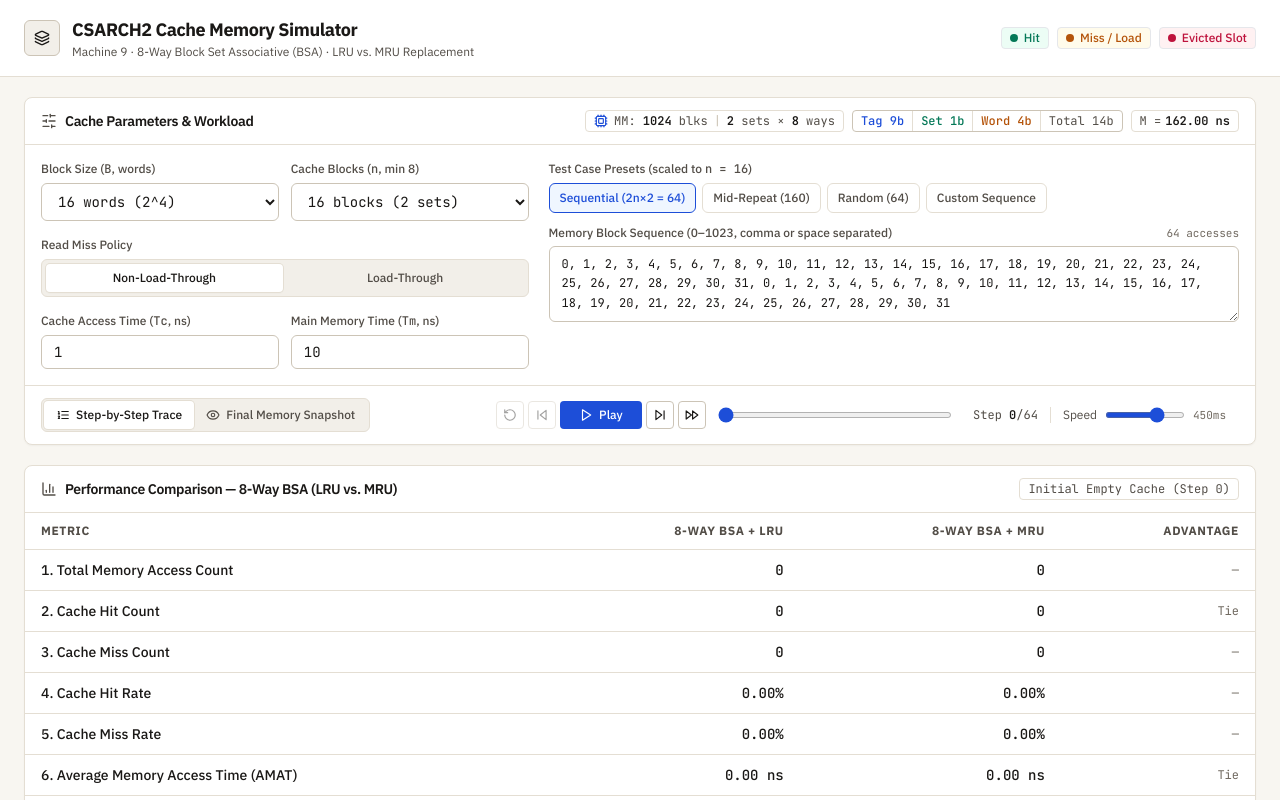
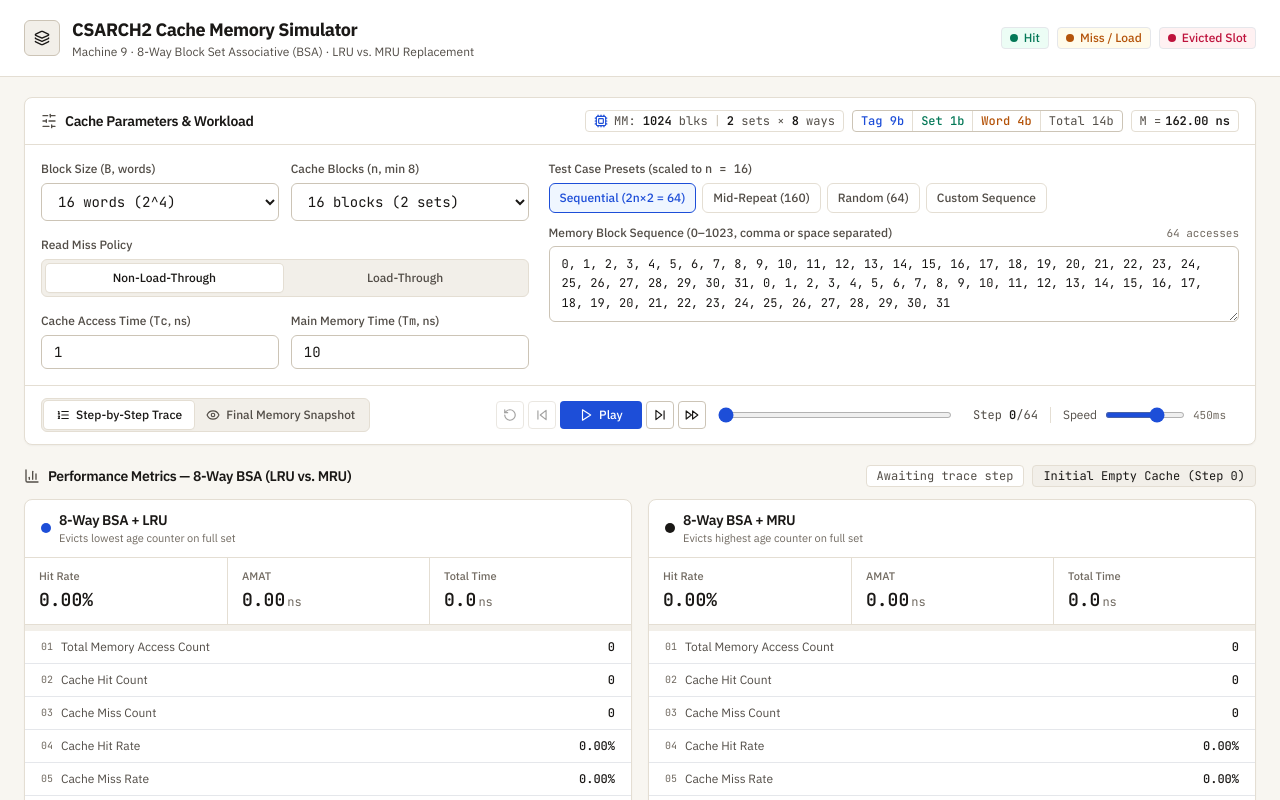
Before and after one commit to DaniMarsh/CSARCH2-G9-Cache-Machine, a React (Vite) app: page / in a window 1280 px wide. Shown: the top 800 px of the page. Built offline with nearby package versions, Linux system fonts and the light colour scheme.

Commit message:
feat(ui): upgrade side-by-side LRU vs MRU telemetry cards with all 7 metrics

```diff
--- a/src/components/ComparisonStats.tsx
+++ b/src/components/ComparisonStats.tsx
@@ -1,6 +1,10 @@
 import React from 'react';
-import { BarChart3 } from 'lucide-react';
-import type { SimulationConfig, SimulationMetrics } from '../engine/types';
+import { BarChart3, CheckCircle2 } from 'lucide-react';
+import type {
+  ReplacementPolicy,
+  SimulationConfig,
+  SimulationMetrics,
+} from '../engine/types';
 
 interface ComparisonStatsProps {
   lruMetrics: SimulationMetrics;
@@ -9,15 +13,170 @@ interface ComparisonStatsProps {
   stepLabel: string;
 }
 
-interface MetricRow {
-  label: string;
-  lruFormatted: string;
-  mruFormatted: string;
-  lruRaw: number;
-  mruRaw: number;
-  better: 'higher' | 'lower' | 'neutral';
-  deltaText?: string;
+interface PolicyCardProps {
+  policy: ReplacementPolicy;
+  subtitle: string;
+  metrics: SimulationMetrics;
+  opponent: SimulationMetrics;
 }
+
+const PolicyStatsCard: React.FC<PolicyCardProps> = ({
+  policy,
+  subtitle,
+  metrics,
+  opponent,
+}) => {
+  const hasAccesses = metrics.totalAccesses > 0;
+  const leadsAmat = hasAccesses && metrics.amat + 1e-9 < opponent.amat;
+  const leadsHitRate = hasAccesses && metrics.hitRate > opponent.hitRate + 1e-9;
+  const hitPct = (metrics.hitRate * 100).toFixed(2);
+  const missPct = (metrics.missRate * 100).toFixed(2);
+
+  const ledgerRows: {
+    index: string;
+    label: string;
+    value: string;
+    highlight?: boolean;
+  }[] = [
+    {
+      index: '01',
+      label: 'Total Memory Access Count',
+      value: metrics.totalAccesses.toLocaleString(),
+    },
+    {
+      index: '02',
+      label: 'Cache Hit Count',
+      value: metrics.hits.toLocaleString(),
+      highlight: hasAccesses && metrics.hits > opponent.hits,
+    },
+    {
+      index: '03',
+      label: 'Cache Miss Count',
+      value: metrics.misses.toLocaleString(),
+      highlight: hasAccesses && metrics.misses < opponent.misses,
+    },
+    {
+      index: '04',
+      label: 'Cache Hit Rate',
+      value: `${hitPct}%`,
+      highlight: leadsHitRate,
+    },
+    {
+      index: '05',
+      label: 'Cache Miss Rate',
+      value: `${missPct}%`,
+      highlight: leadsHitRate,
+    },
+    {
+      index: '06',
+      label: 'Average Memory Access Time (AMAT)',
+      value: `${metrics.amat.toFixed(2)} ns`,
+      highlight: leadsAmat,
+    },
+    {
+      index: '07',
+      label: 'Total Memory Access Time',
+      value: `${metrics.totalAccessTime.toFixed(2)} ns`,
+      highlight: hasAccesses && metrics.totalAccessTime + 1e-9 < opponent.totalAccessTime,
+    },
+  ];
+
+  return (
+    <article
+      aria-label={`8-Way BSA ${policy} Statistics`}
+      className="flex flex-col overflow-hidden rounded-lg border border-border-subtle bg-surface shadow-card"
+    >
+      {/* Card Header */}
+      <div className="flex items-center justify-between gap-2 border-b border-border-subtle bg-subtle/50 px-4 py-2.5">
+        <div className="flex items-center gap-2">
+          <span
+            className={`h-2.5 w-2.5 rounded-full ${
+              policy === 'LRU' ? 'bg-accent-primary' : 'bg-ink-primary'
+            }`}
+            aria-hidden="true"
+          />
+          <div>
+            <h3 className="text-sm font-semibold tracking-tight text-ink-primary">
+              8-Way BSA + {policy}
+            </h3>
+            <p className="text-[11px] text-ink-muted">{subtitle}</p>
+          </div>
+        </div>
+
+        {leadsAmat && (
+          <span className="inline-flex items-center gap-1 rounded border border-status-hit-border bg-status-hit-bg px-2 py-0.5 font-mono text-[11px] font-semibold text-status-hit">
+            <CheckCircle2 className="h-3 w-3" aria-hidden="true" />
+            Lower AMAT
+          </span>
+        )}
+      </div>
+
+      {/* Headline KPI Strip */}
+      <div className="grid grid-cols-3 divide-x divide-border-subtle border-b border-border-subtle bg-canvas/40">
+        <div className="px-3.5 py-2.5">
+          <p className="text-[11px] font-medium text-ink-muted">Hit Rate</p>
+          <p
+            className={`mt-0.5 font-mono text-lg font-semibold tabular-nums ${
+              leadsHitRate ? 'text-status-hit' : 'text-ink-primary'
+            }`}
+          >
+            {hitPct}%
+          </p>
+        </div>
+        <div className="px-3.5 py-2.5">
+          <p className="text-[11px] font-medium text-ink-muted">AMAT</p>
+          <p
+            className={`mt-0.5 font-mono text-lg font-semibold tabular-nums ${
+              leadsAmat ? 'text-status-hit' : 'text-ink-primary'
+            }`}
+          >
+            {metrics.amat.toFixed(2)}
+            <span className="ml-0.5 text-xs font-normal text-ink-muted">ns</span>
+          </p>
+        </div>
+        <div className="px-3.5 py-2.5">
+          <p className="text-[11px] font-medium text-ink-muted">Total Time</p>
+          <p className="mt-0.5 font-mono text-lg font-semibold tabular-nums text-ink-primary">
+            {metrics.totalAccessTime.toFixed(1)}
+            <span className="ml-0.5 text-xs font-normal text-ink-muted">ns</span>
+          </p>
+        </div>
+      </div>
+
+      {/* Thin Hit/Miss Ratio Bar */}
+      <div className="h-1.5 w-full bg-subtle" aria-hidden="true">
+        <div
+          className="h-full bg-status-hit transition-all duration-300"
+          style={{ width: `${Math.min(100, Math.max(0, metrics.hitRate * 100))}%` }}
+        />
+      </div>
+
+      {/* Full 7-Metric Tabular Ledger */}
+      <dl className="divide-y divide-border-subtle/80 text-xs">
+        {ledgerRows.map((row) => (
+          <div
+            key={row.index}
+            className="flex items-center justify-between gap-3 px-4 py-2 transition-colors hover:bg-subtle/30"
+          >
+            <dt className="flex items-center gap-2 text-ink-secondary">
+              <span className="font-mono text-[10px] text-ink-muted">{row.index}</span>
+              <span>{row.label}</span>
+            </dt>
+            <dd
+              className={`font-mono text-xs tabular-nums ${
+                row.highlight
+                  ? 'font-semibold text-status-hit'
+                  : 'font-medium text-ink-primary'
+              }`}
+            >
+              {row.value}
+            </dd>
+          </div>
+        ))}
+      </dl>
+    </article>
+  );
+};
 
 export const ComparisonStats: React.FC<ComparisonStatsProps> = ({
   lruMetrics,
@@ -25,173 +184,58 @@ export const ComparisonStats: React.FC<ComparisonStatsProps> = ({
   config,
   stepLabel,
 }) => {
-  const rows: MetricRow[] = [
-    {
-      label: '1. Total Memory Access Count',
-      lruFormatted: lruMetrics.totalAccesses.toLocaleString(),
-      mruFormatted: mruMetrics.totalAccesses.toLocaleString(),
-      lruRaw: lruMetrics.totalAccesses,
-      mruRaw: mruMetrics.totalAccesses,
-      better: 'neutral',
-    },
-    {
-      label: '2. Cache Hit Count',
-      lruFormatted: lruMetrics.hits.toLocaleString(),
-      mruFormatted: mruMetrics.hits.toLocaleString(),
-      lruRaw: lruMetrics.hits,
-      mruRaw: mruMetrics.hits,
-      better: 'higher',
-      deltaText:
-        lruMetrics.hits === mruMetrics.hits
-          ? 'Tie'
-          : `${lruMetrics.hits > mruMetrics.hits ? 'LRU' : 'MRU'} +${Math.abs(
-              lruMetrics.hits - mruMetrics.hits
-            )}`,
-    },
-    {
-      label: '3. Cache Miss Count',
-      lruFormatted: lruMetrics.misses.toLocaleString(),
-      mruFormatted: mruMetrics.misses.toLocaleString(),
-      lruRaw: lruMetrics.misses,
-      mruRaw: mruMetrics.misses,
-      better: 'lower',
-    },
-    {
-      label: '4. Cache Hit Rate',
-      lruFormatted: `${(lruMetrics.hitRate * 100).toFixed(2)}%`,
-      mruFormatted: `${(mruMetrics.hitRate * 100).toFixed(2)}%`,
-      lruRaw: lruMetrics.hitRate,
-      mruRaw: mruMetrics.hitRate,
-      better: 'higher',
-    },
-    {
-      label: '5. Cache Miss Rate',
-      lruFormatted: `${(lruMetrics.missRate * 100).toFixed(2)}%`,
-      mruFormatted: `${(mruMetrics.missRate * 100).toFixed(2)}%`,
-      lruRaw: lruMetrics.missRate,
-      mruRaw: mruMetrics.missRate,
-      better: 'lower',
-    },
-    {
-      label: '6. Average Memory Access Time (AMAT)',
-      lruFormatted: `${lruMetrics.amat.toFixed(2)} ns`,
-      mruFormatted: `${mruMetrics.amat.toFixed(2)} ns`,
-      lruRaw: lruMetrics.amat,
-      mruRaw: mruMetrics.amat,
-      better: 'lower',
-      deltaText:
-        Math.abs(lruMetrics.amat - mruMetrics.amat) < 0.005
-          ? 'Tie'
-          : `${lruMetrics.amat < mruMetrics.amat ? 'LRU' : 'MRU'} −${Math.abs(
-              lruMetrics.amat - mruMetrics.amat
-            ).toFixed(2)} ns`,
-    },
-    {
-      label: '7. Total Memory Access Time',
-      lruFormatted: `${lruMetrics.totalAccessTime.toFixed(2)} ns`,
-      mruFormatted: `${mruMetrics.totalAccessTime.toFixed(2)} ns`,
-      lruRaw: lruMetrics.totalAccessTime,
-      mruRaw: mruMetrics.totalAccessTime,
-      better: 'lower',
-      deltaText:
-        Math.abs(lruMetrics.totalAccessTime - mruMetrics.totalAccessTime) < 0.005
-          ? 'Tie'
-          : `${lruMetrics.totalAccessTime < mruMetrics.totalAccessTime ? 'LRU' : 'MRU'} −${Math.abs(
-              lruMetrics.totalAccessTime - mruMetrics.totalAccessTime
-            ).toFixed(2)} ns`,
-    },
-  ];
-
-  const isWinner = (side: 'lru' | 'mru', row: MetricRow): boolean => {
-    if (row.better === 'neutral' || lruMetrics.totalAccesses === 0) return false;
-    if (Math.abs(row.lruRaw - row.mruRaw) < 1e-9) return false;
-    if (row.better === 'higher') {
-      return side === 'lru' ? row.lruRaw > row.mruRaw : row.mruRaw > row.lruRaw;
-    }
-    return side === 'lru' ? row.lruRaw < row.mruRaw : row.mruRaw < row.lruRaw;
-  };
+  const amatDelta = Math.abs(lruMetrics.amat - mruMetrics.amat);
+  const deltaSummary =
+    lruMetrics.totalAccesses === 0
+      ? 'Awaiting trace step'
+      : amatDelta < 0.005
+      ? 'AMAT Tie (0.00 ns delta)'
+      : `${lruMetrics.amat < mruMetrics.amat ? 'LRU' : 'MRU'} faster by ${amatDelta.toFixed(
+          2
+        )} ns AMAT`;
 
   return (
-    <section
-      aria-label="Side-by-Side Comparison Metrics"
-      className="rounded-lg border border-border-subtle bg-surface shadow-card"
-    >
-      <div className="flex flex-wrap items-center justify-between gap-2 border-b border-border-subtle bg-subtle/60 px-4 py-3">
+    <section aria-label="Side-by-Side Comparison Metrics" className="space-y-3">
+      {/* Section Header Bar */}
+      <div className="flex flex-wrap items-center justify-between gap-2">
         <div className="flex items-center gap-2">
           <BarChart3 className="h-4 w-4 text-ink-secondary" aria-hidden="true" />
           <h2 className="text-sm font-semibold tracking-tight text-ink-primary">
-            Performance Comparison — 8-Way BSA (LRU vs. MRU)
+            Performance Metrics — 8-Way BSA (LRU vs. MRU)
           </h2>
         </div>
-        <span className="rounded border border-border-subtle bg-surface px-2 py-0.5 font-mono text-xs tabular-nums text-ink-secondary">
-          {stepLabel}
-        </span>
+
+        <div className="flex flex-wrap items-center gap-2 font-mono text-xs tabular-nums">
+          <span className="rounded border border-border-subtle bg-surface px-2.5 py-0.5 text-ink-secondary">
+            {deltaSummary}
+          </span>
+          <span className="rounded border border-border-subtle bg-subtle px-2.5 py-0.5 text-ink-primary">
+            {stepLabel}
+          </span>
+        </div>
       </div>
 
-      <div className="overflow-x-auto">
-        <table className="w-full min-w-[540px] border-collapse text-left text-sm">
-          <thead>
-            <tr className="border-b border-border-subtle bg-subtle/30 text-xs font-semibold uppercase tracking-wider text-ink-secondary">
-              <th scope="col" className="px-4 py-2.5">
-                Metric
-              </th>
-              <th scope="col" className="px-4 py-2.5 text-right">
-                8-Way BSA + LRU
-              </th>
-              <th scope="col" className="px-4 py-2.5 text-right">
-                8-Way BSA + MRU
-              </th>
-              <th scope="col" className="px-4 py-2.5 text-right">
-                Advantage
-              </th>
-            </tr>
-          </thead>
-          <tbody className="divide-y divide-border-subtle">
-            {rows.map((row) => {
-              const lruWins = isWinner('lru', row);
-              const mruWins = isWinner('mru', row);
-
-              return (
-                <tr key={row.label} className="transition-colors hover:bg-subtle/30">
-                  <th
-                    scope="row"
-                    className="px-4 py-2.5 text-xs font-medium text-ink-primary sm:text-sm"
-                  >
-                    {row.label}
-                  </th>
-                  <td
-                    className={`px-4 py-2.5 text-right font-mono text-sm tabular-nums ${
-                      lruWins
-                        ? 'font-semibold text-status-hit'
-                        : 'font-medium text-ink-primary'
-                    }`}
-                  >
-                    {row.lruFormatted}
-                  </td>
-                  <td
-                    className={`px-4 py-2.5 text-right font-mono text-sm tabular-nums ${
-                      mruWins
-                        ? 'font-semibold text-status-hit'
-                        : 'font-medium text-ink-primary'
-                    }`}
-                  >
-                    {row.mruFormatted}
-                  </td>
-                  <td className="px-4 py-2.5 text-right font-mono text-xs tabular-nums text-ink-muted">
-                    {row.deltaText ?? '—'}
-                  </td>
-                </tr>
-              );
-            })}
-          </tbody>
-        </table>
+      {/* Side-by-Side Policy Telemetry Cards */}
+      <div className="grid grid-cols-1 gap-4 lg:grid-cols-2">
+        <PolicyStatsCard
+          policy="LRU"
+          subtitle="Evicts lowest age counter on full set"
+          metrics={lruMetrics}
+          opponent={mruMetrics}
+        />
+        <PolicyStatsCard
+          policy="MRU"
+          subtitle="Evicts highest age counter on full set"
+          metrics={mruMetrics}
+          opponent={lruMetrics}
+        />
       </div>
 
-      {/* Concise Formula Reference Footer */}
-      <div className="flex flex-wrap items-center justify-between gap-2 border-t border-border-subtle bg-subtle/30 px-4 py-2 font-mono text-[11px] tabular-nums text-ink-muted">
+      {/* Formula Ledger */}
+      <div className="flex flex-wrap items-center justify-between gap-2 rounded-md border border-border-subtle bg-surface px-4 py-2 font-mono text-[11px] tabular-nums text-ink-muted">
         <span>
           {config.readPolicy === 'non-load-through'
-            ? `Non-Load-Through: M = Tc + (B × Tm) + Tc = ${lruMetrics.missPenalty.toFixed(2)} ns`
+            ? `Non-Load-Through: M = Tc + (B·Tm) + Tc = ${lruMetrics.missPenalty.toFixed(2)} ns`
             : `Load-Through: M = Tc + Tm = ${lruMetrics.missPenalty.toFixed(2)} ns`}
         </span>
         <span>AMAT = h·Tc + (1 − h)·M</span>
```
